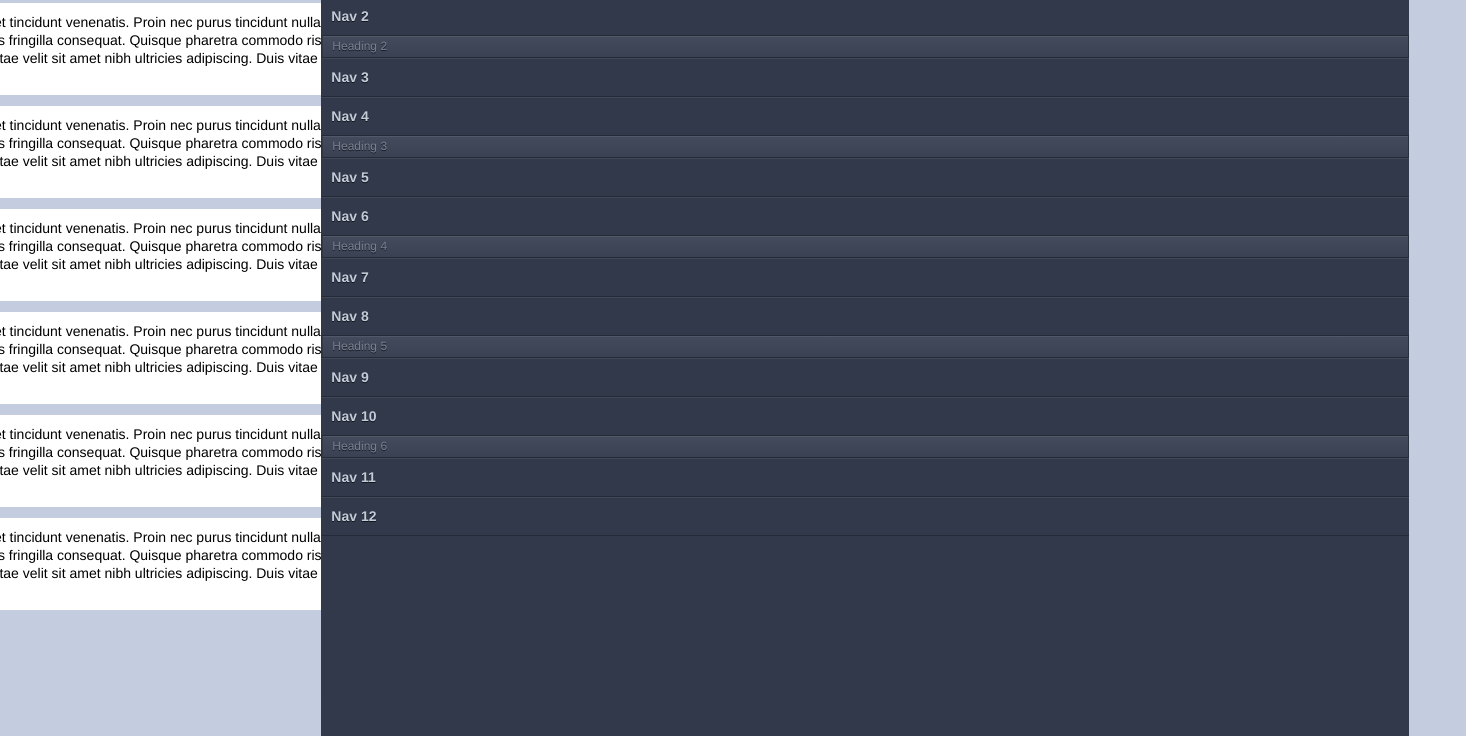
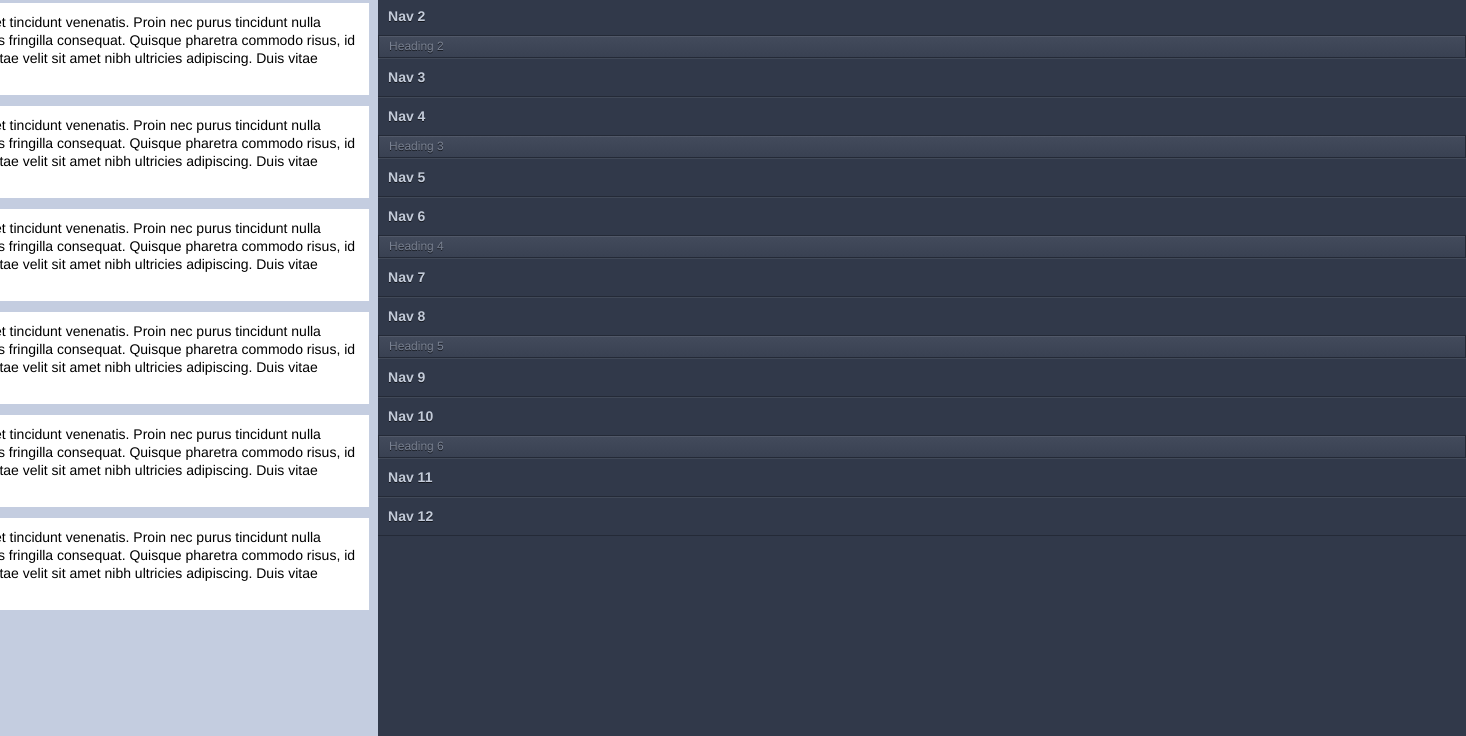
Before and after one commit to selvagk/Mobile-Menu-Slider, a plain HTML site: page index.html in a window 1280 px wide. Shown: the part 64-800 px from the top of the page, 1466 px wide, since content can reach past the window. Drawn offline with Linux system fonts and the light colour scheme.

Commit message:
fixing secondary bugs

```diff
--- a/assests/app.css
+++ b/assests/app.css
@@ -38,7 +38,7 @@ header h1{width:90%}
 header a{width:9%;padding:15px 0}
 .swipe{-webkit-box-sizing:border-box;box-sizing:border-box;overflow-x:hidden;-webkit-transition-property: -webkit-transform;-webkit-transition-duration: 0.7s;}
 #main{float:left;width:100%;left:0}
-#menu{width:85%;float:right;height:100%;-webkit-transform:translate3d(100%, 0, 0);position:absolute}
+#menu{width:85%;float:right;height:100%;-webkit-transform:translate3d(100%, 0, 0);position:absolute;right:0}
 
 
 
--- a/assests/app.js
+++ b/assests/app.js
@@ -31,7 +31,7 @@ if($('#menu').hasClass('menuOpened')){
 	$('#menu').css({'-webkit-transform': 'translate3d(100%, 0, 0)'}).removeClass('menuOpened');
 }else{
 $('#main').css({'-webkit-transform': 'translate3d(-85%, 0, 0)'});
-$('#menu').css({'-webkit-transform': 'translate3d(15%, 0, 0)',}).addClass('menuOpened');
+$('#menu').css({'-webkit-transform': 'translate3d(0, 0, 0)',}).addClass('menuOpened');
 }
 
 }
```
